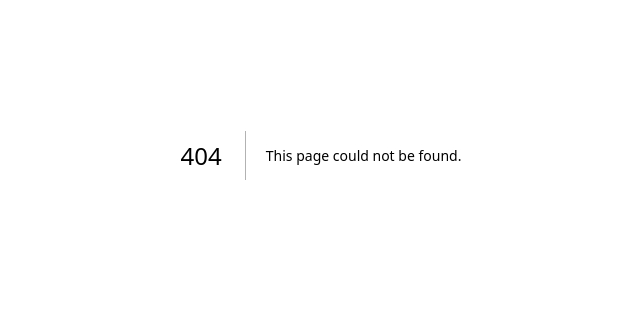
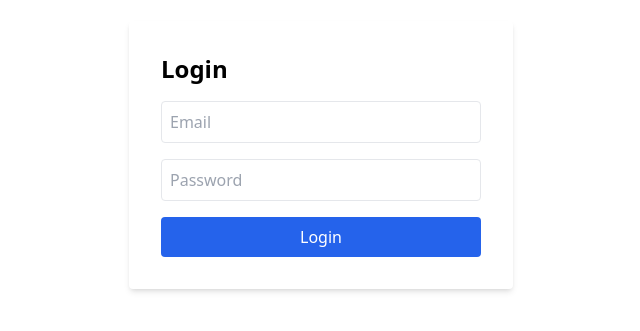
Before and after one commit to ElliBeans/Elli-Beans-Dashboard, a Next.js app: page /login in a window 1280 px wide. Before the commit this address had no page. Shown: the part 245-576 px from the top of the page, without its empty margins (319-959 px from the left). Built offline with nearby package versions, Linux system fonts and the light colour scheme.

Commit message:
Create login.js

```diff
--- /dev/null
+++ b/pages/login.js
@@ -0,0 +1,54 @@
+import { useState } from "react";
+import { supabase } from "../lib/supabaseClient";
+
+export default function Login() {
+  const [email, setEmail] = useState("");
+  const [password, setPassword] = useState("");
+  const [message, setMessage] = useState("");
+
+  const handleLogin = async (e) => {
+    e.preventDefault();
+    const { error } = await supabase.auth.signInWithPassword({ email, password });
+    if (error) {
+      setMessage(error.message);
+    } else {
+      setMessage("Login successful! Redirecting...");
+      // Redirect to home page or dashboard
+      window.location.href = "/";
+    }
+  };
+
+  return (
+    <div className="flex items-center justify-center h-screen">
+      <form
+        onSubmit={handleLogin}
+        className="bg-white p-8 rounded shadow-md w-full max-w-sm"
+      >
+        <h2 className="text-2xl font-bold mb-4">Login</h2>
+        <input
+          type="email"
+          placeholder="Email"
+          value={email}
+          onChange={(e) => setEmail(e.target.value)}
+          className="w-full p-2 mb-4 border rounded"
+          required
+        />
+        <input
+          type="password"
+          placeholder="Password"
+          value={password}
+          onChange={(e) => setPassword(e.target.value)}
+          className="w-full p-2 mb-4 border rounded"
+          required
+        />
+        <button
+          type="submit"
+          className="w-full bg-blue-600 text-white p-2 rounded hover:bg-blue-700"
+        >
+          Login
+        </button>
+        {message && <p className="mt-4 text-red-500">{message}</p>}
+      </form>
+    </div>
+  );
+}
```
